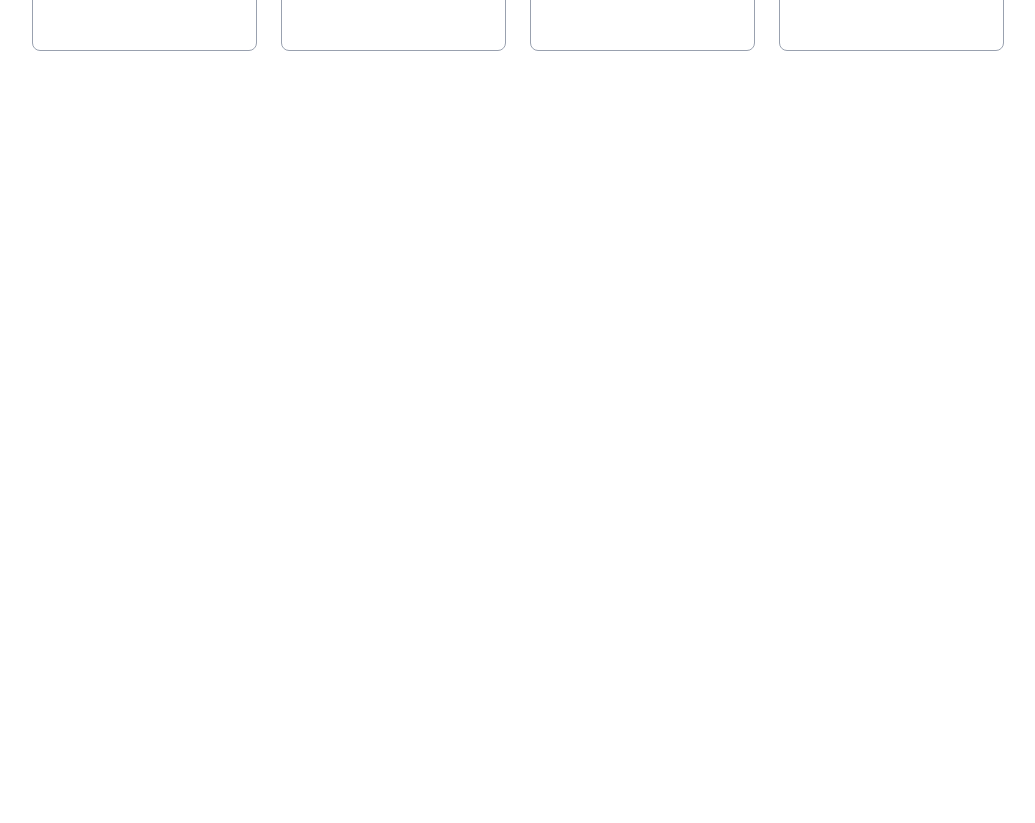
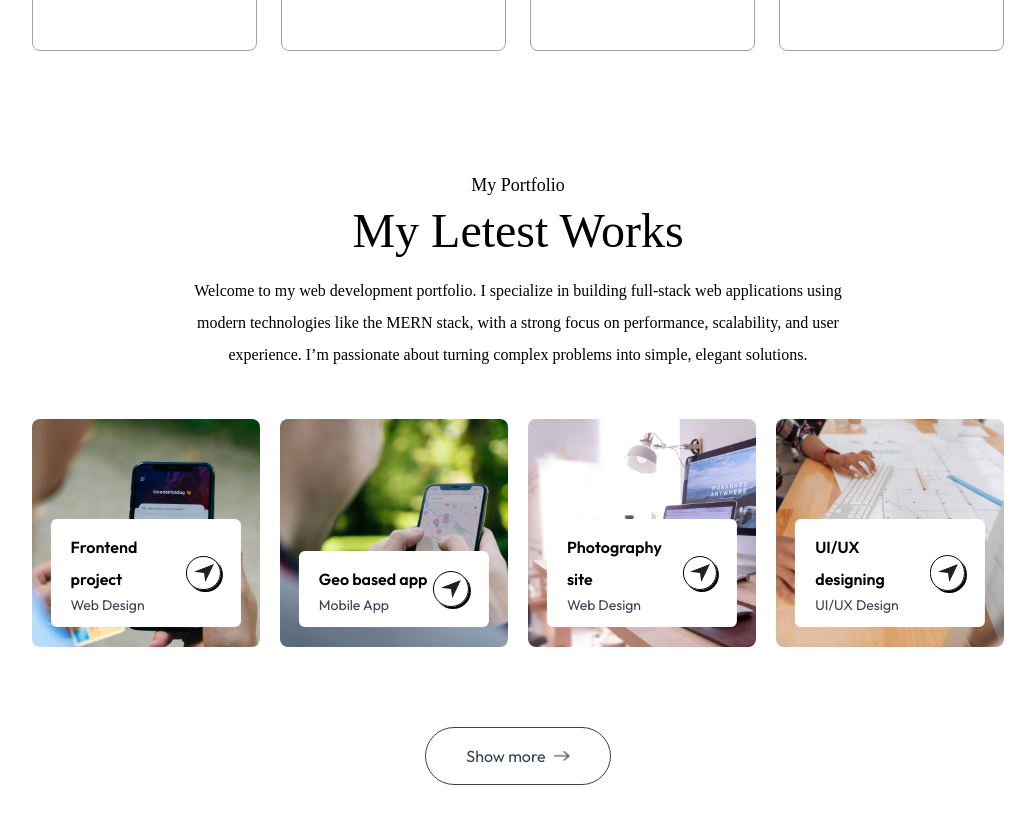
Before and after one commit to yeasin5060/portfolio-nextjs, a Next.js app: page / in a window 1280 px wide. Shown: the part 2220-3043 px from the top of the page, without its empty margins (122-1157 px from the left). Before the commit the page ends 2351 px from the top, so only its background shows below. Built offline with nearby package versions, Linux system fonts and the light colour scheme; a web font is replaced by a local one.

Commit message:
complete the work section

```diff
--- a/app/components/Services.jsx
+++ b/app/components/Services.jsx
@@ -13,7 +13,7 @@ const Services = () => {
         <div className='grid grid-cols-4 gap-6 my-10'>
             {
                 serviceData.map(({icon, link, title , description} , index)=> (
-                    <div className='border border-gray-400 rounded-lg px-8 py-12 cursor-pointer hover:shadow-black hover:-translate-y-1 duration-500' key={index}>
+                    <div className='border border-gray-400 rounded-lg px-8 py-12 cursor-pointer hover:shadow-black hover:-translate-y-1 duration-500 hover:shadow-[4px_4px_0_#000]' key={index}>
                         <Image className='w-10' src={icon} alt='not fount'/>
                         <h3 className='text-lg my-4 text-gray-700'>{title}</h3>
                         <p className='text-sm text-gray-600 leading-5'>{description}</p>
--- /dev/null
+++ b/app/components/Work.jsx
@@ -0,0 +1,37 @@
+import { assets, workData } from '@/assets/assets'
+import Image from 'next/image'
+import Link from 'next/link'
+import React from 'react'
+
+const Work = () => {
+  return (
+    <div id='work' className='w-full px-[12%] py-10 scroll-mt-20'>
+        <h4 className='text-center mb-2 text-lg fontOvo capitalize'>my portfolio</h4>
+        <h2 className='text-center text-5xl fontOvo capitalize'>my letest works</h2>
+        <p className='text-center max-w-2xl mx-auto mt-5 mb-12 fontOvo'>Welcome to my web development portfolio. I specialize in building full-stack web applications using modern technologies like the MERN stack, with a strong focus on performance, scalability, and user experience. I’m passionate about turning complex problems into simple, elegant solutions.</p>
+
+        <div className='grid grid-cols-4 my-10 gap-5'>
+            {
+                workData.map((project , index)=> (
+                    <div className='aspect-square bg-no-repeat bg-center bg-cover rounded-lg relative cursor-pointer group' key={index} style = {{backgroundImage : `url(${project.bgImage})`}}>
+                        <div className='bg-white w-10/12 rounded-md absolute bottom-5 left-1/2 -translate-x-1/2 py-3 px-5 flex items-center justify-between duration-500 group-hover:bottom-7'>
+                            <div>
+                                <h2 className='font-semibold'>{project.title}</h2>
+                                <p className='text-sm text-gray-700'>{project.description}</p>
+                            </div>
+                            <div className='border rounded-full border-black w-9 aspect-square flex items-center justify-center shadow-[2px_2px_0_#000] group-hover:bg-lime-300 transition'>
+                                <Image className='w-5' src={assets.send_icon} alt='not fount'/>
+                            </div>
+                        </div>
+                    </div>
+                ))
+            }
+        </div>
+        <Link className='w-max flex items-center justify-center gap-2 text-gray-700 border-[0.5px] border-gray-700 rounded-full py-3 px-10 my-20 mx-auto hover:bg-blue-100 duration-500' href=''>
+            Show more <Image className='w-4' src={assets.right_arrow_bold} alt='not fount'/>
+        </Link>
+    </div>
+  )
+}
+
+export default Work
--- a/app/page.js
+++ b/app/page.js
@@ -4,6 +4,7 @@ import About from "./components/About";
 import Header from "./components/Header";
 import Navbar from "./components/Navbar";
 import Services from "./components/Services";
+import Work from "./components/Work";
 
 export default function Home() {
   return (
@@ -12,6 +13,7 @@ export default function Home() {
       <Header/>
       <About/>
       <Services/>
+      <Work/>
     </>
   );
 }
```
